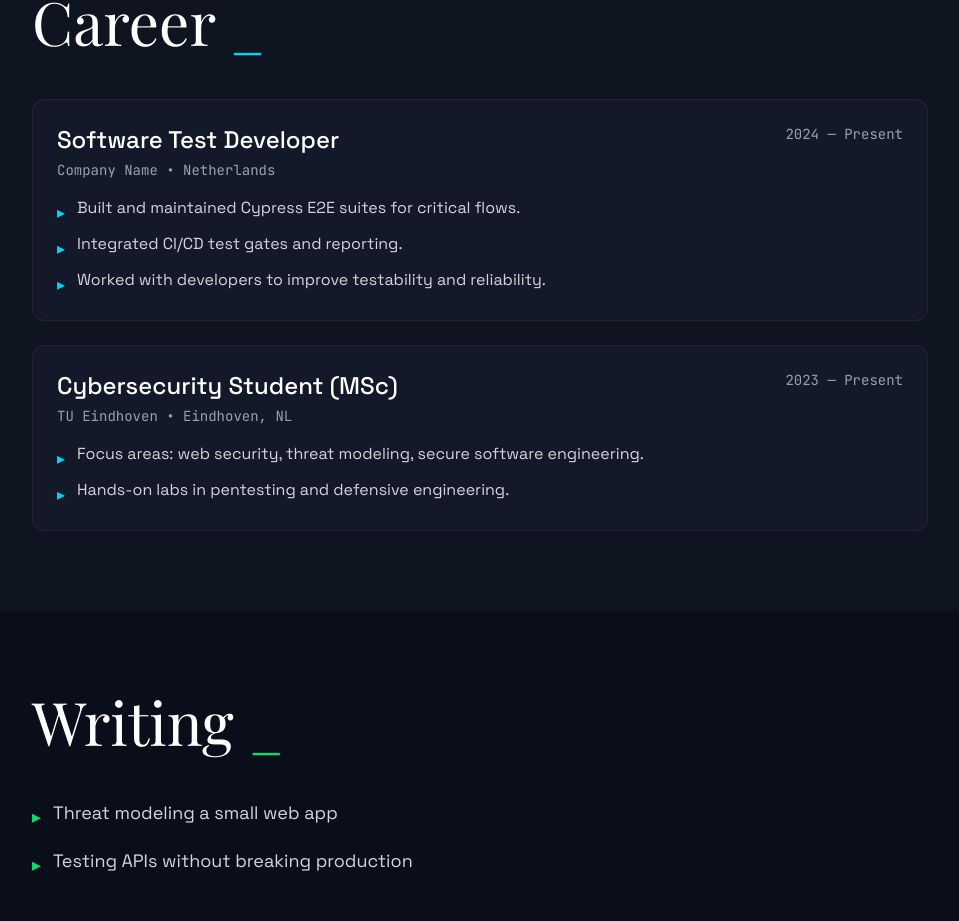
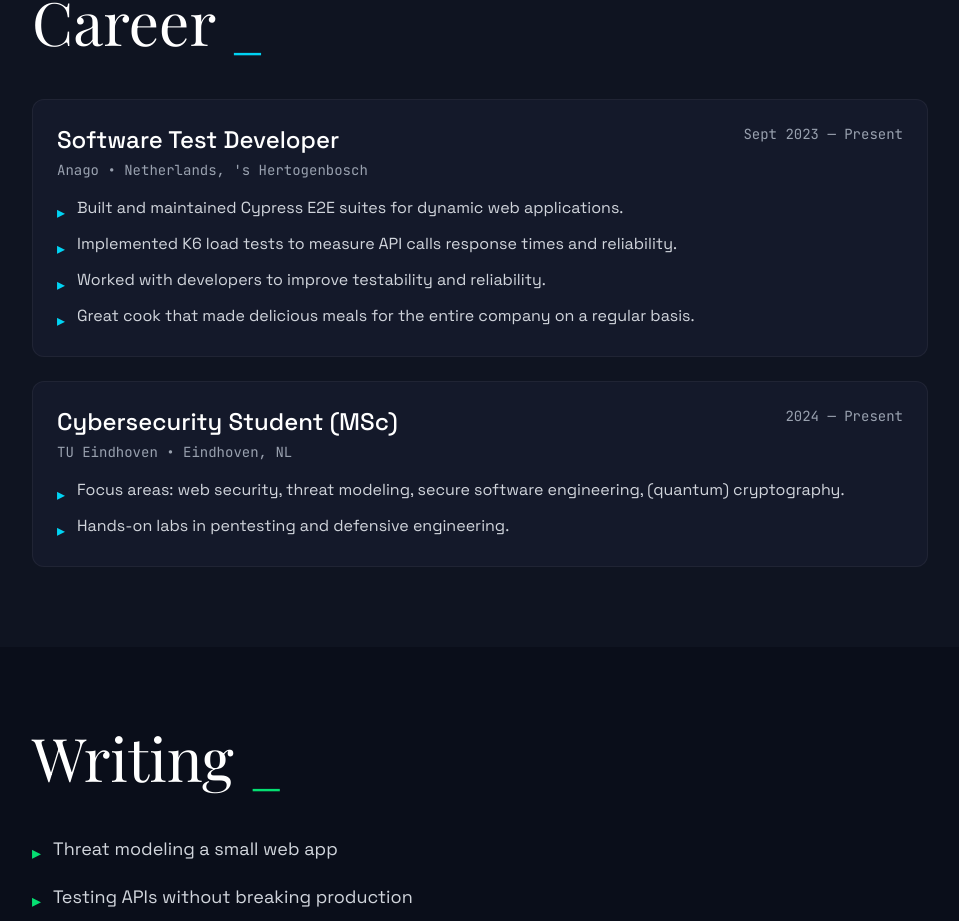
Before and after one commit to tgidan/VerkadeORG, a React (Vite) app: page / in a window 1280 px wide. Shown: the part 1860-2781 px from the top of the page, without its empty margins (160-1119 px from the left). Built offline with nearby package versions, Linux system fonts and the light colour scheme.

Commit message:
Added job descriptions

```diff
--- a/src/app/App.tsx
+++ b/src/app/App.tsx
@@ -29,22 +29,23 @@ export default function App() {
   const career = [
     {
       role: 'Software Test Developer',
-      company: 'Company Name',
-      location: 'Netherlands',
-      period: '2024 — Present',
+      company: 'Anago',
+      location: 'Netherlands, \'s Hertogenbosch',
+      period: 'Sept 2023 — Present',
       highlights: [
-        'Built and maintained Cypress E2E suites for critical flows.',
-        'Integrated CI/CD test gates and reporting.',
+        'Built and maintained Cypress E2E suites for dynamic web applications.',
+        'Implemented K6 load tests to measure API calls response times and reliability.',
         'Worked with developers to improve testability and reliability.',
+        'Great cook that made delicious meals for the entire company on a regular basis.',
       ],
     },
     {
       role: 'Cybersecurity Student (MSc)',
       company: 'TU Eindhoven',
       location: 'Eindhoven, NL',
-      period: '2023 — Present',
+      period: '2024 — Present',
       highlights: [
-        'Focus areas: web security, threat modeling, secure software engineering.',
+        'Focus areas: web security, threat modeling, secure software engineering, (quantum) cryptography.',
         'Hands-on labs in pentesting and defensive engineering.',
       ],
     },
```
